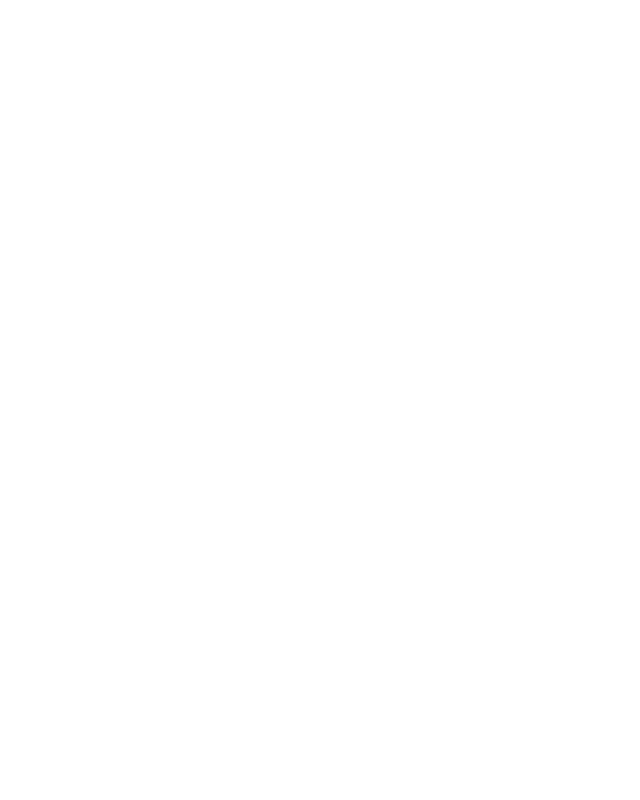
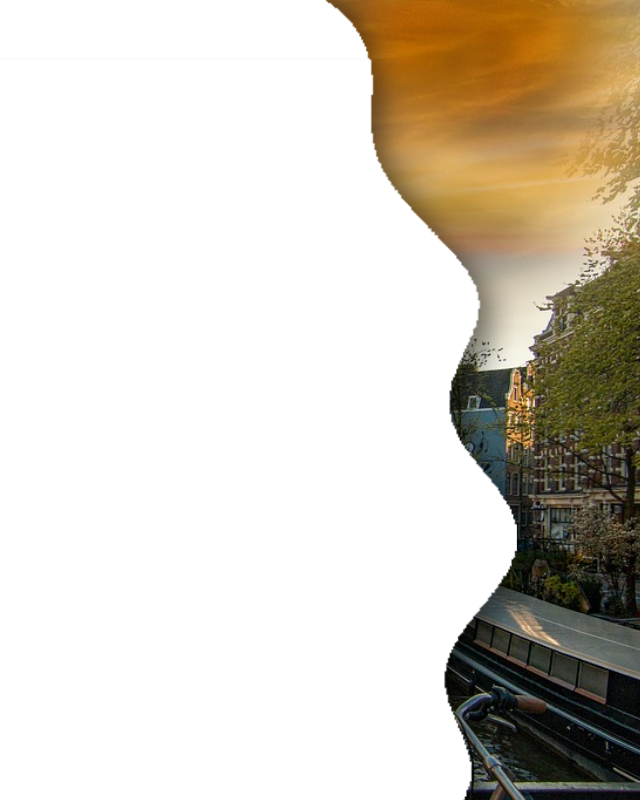
Before and after one commit to ykkc21/Capstone, a React (Create React App) app in the folder project/: page /join in a window 1280 px wide. Before the commit this address had no page. Shown: the top 800 px of the page, without its empty margins (640-1280 px from the left). Built offline with nearby package versions, Linux system fonts and the light colour scheme.

Commit message:
commit
commit

```diff
--- a/project/src/App.js
+++ b/project/src/App.js
@@ -1,6 +1,7 @@
 import style from "../src/styles/App.module.css";
 import Home from "./pages/Home";
 import Login from "./pages/login";
+import Join from "./pages/join";
 import React, { useEffect, Fragment } from "react";
 import { BrowserRouter, Route, Routes } from "react-router-dom";
 function App() {
@@ -10,6 +11,7 @@
         <Routes>
           <Route path="/" element={<Home />} />
           <Route path="/login" element={<Login />} />
+          <Route path="/join" element={<Join />} />
         </Routes>
       </Fragment>
     </BrowserRouter>
--- a/project/src/pages/join.jsx
+++ b/project/src/pages/join.jsx
@@ -4,7 +4,10 @@
 const Join = () => {
   return (
     <Fragment>
-      <div></div>
+      <div className={style.Join}>
+        <div className={style.Join_BackWave}></div>
+        <div className={style.Join_BackImage}></div>
+      </div>
     </Fragment>
   );
 };
--- a/project/src/styles/Join.module.css
+++ b/project/src/styles/Join.module.css
@@ -0,0 +1,27 @@
+.Join {
+  width: 100%;
+  height: 100%;
+  overflow: hidden;
+  position: relative;
+}
+
+.Join_BackWave {
+  width: 1200px;
+  height: 1000px;
+  background-image: url("../assets/img/joinBack.png");
+  background-repeat: no-repeat;
+  background-position: right center;
+  background-size: cover;
+}
+.Join_BackImage {
+  width: 1300px;
+  height: 1000px;
+  background-image: url("../assets/img/amsterdam-5768537_1280.jpg");
+  background-repeat: no-repeat;
+  background-position: left;
+  background-size: cover;
+  position: absolute;
+  top: 0;
+  right: -10%;
+  z-index: -1;
+}
```
Also changed, not shown: project/src/assets/img/joinBack.png.
